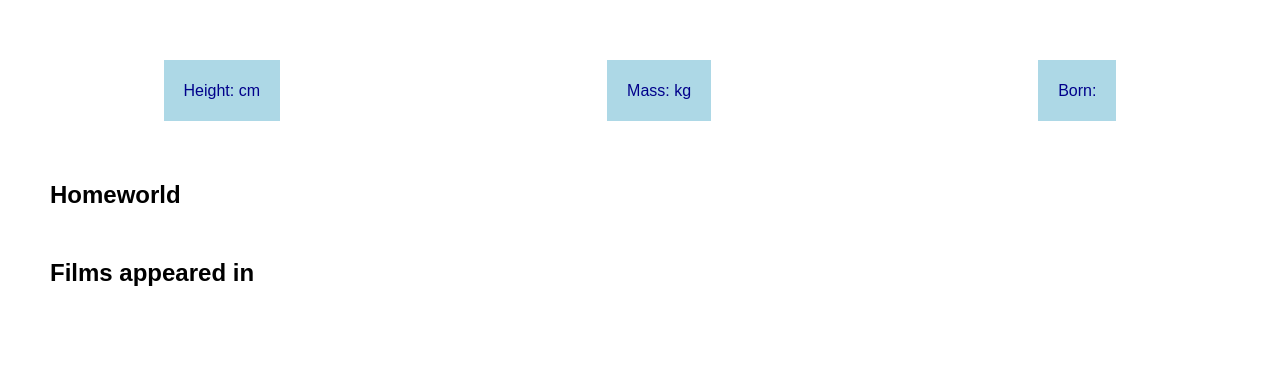
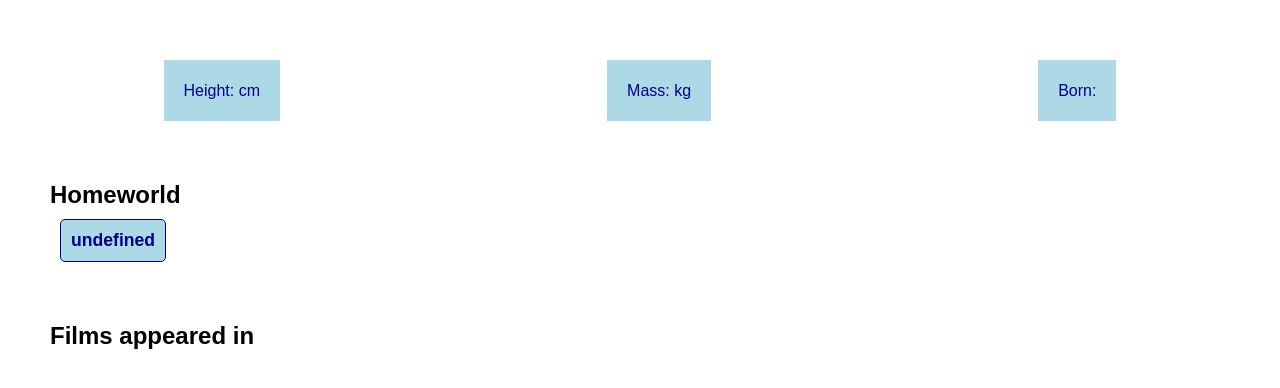
Before and after one commit to bennyleemn/guided_project_1, a website: page client/character.html in a window 1280 px wide. Drawn offline with Linux system fonts and the light colour scheme; no server answers.

Commit message:
updated html src paths with updated file

```diff
--- a/client/character.html
+++ b/client/character.html
@@ -5,7 +5,7 @@
   <meta charset="UTF-8">
   <meta http-equiv="X-UA-Compatible" content="IE=edge">
   <meta name="viewport" content="width=device-width, initial-scale=1.0">
-  <script src="character.js" defer></script>
+  <script src="javascript/character.js" defer></script>
   <link rel="stylesheet" href="site.css" />
   <title>A Star Wars Character</title>
 </head>
```
Also changed, not shown: client/index.html (+1 -1 lines).
